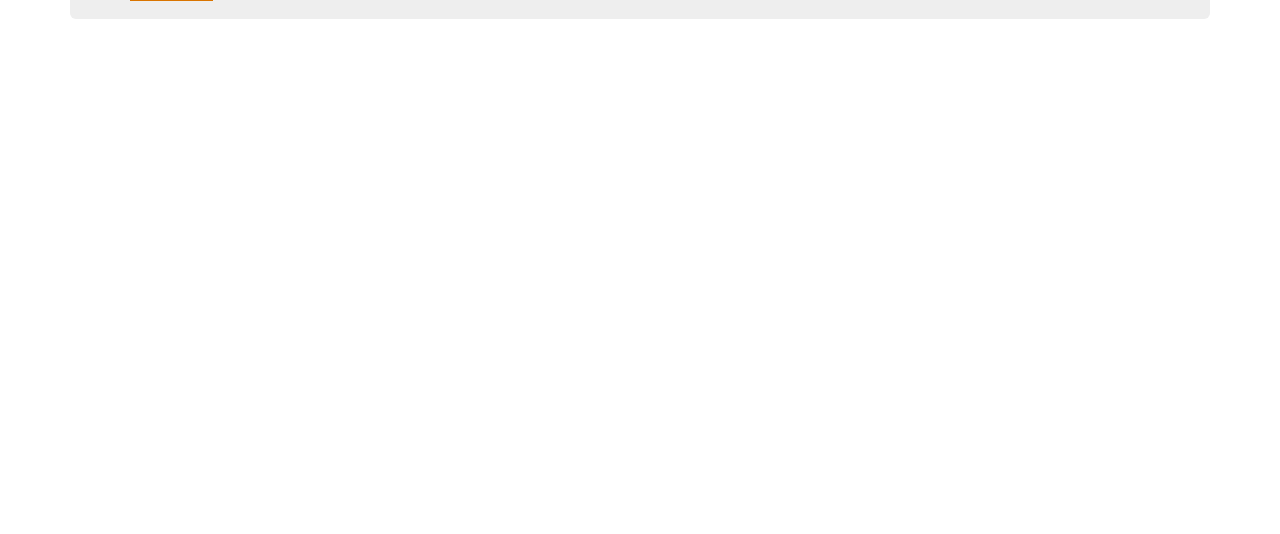
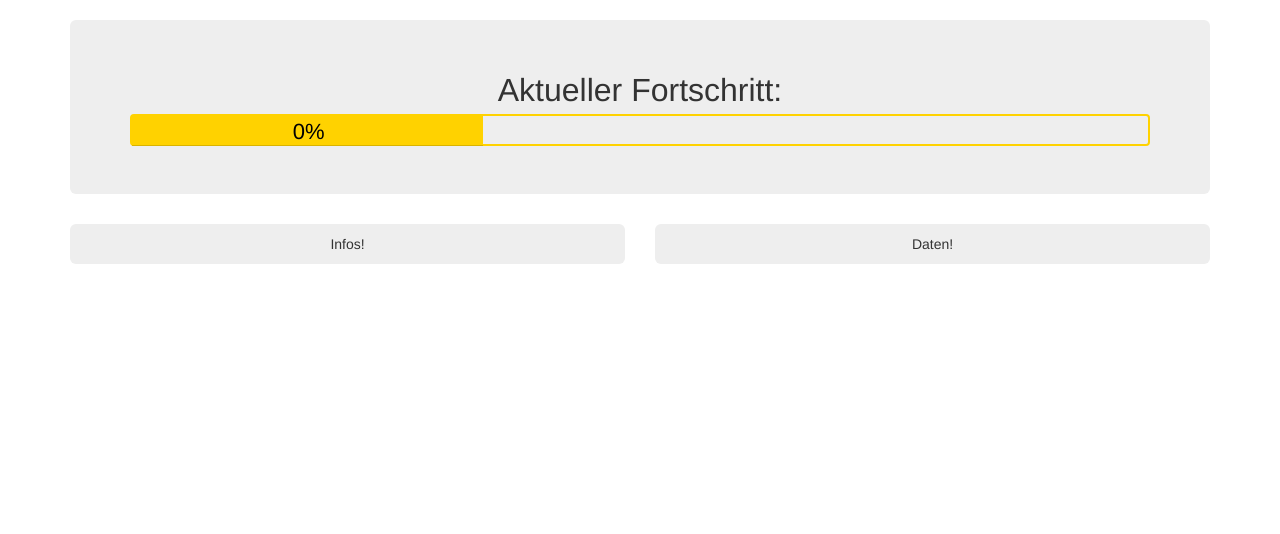
Before and after one commit to kvonholdt/stairs, a Flask app: page / in a window 1280 px wide. Shown: the part 160-694 px from the top of the page. Run offline with Flask 2, Linux system fonts and the light colour scheme; parts of the project's set-up code (start-up, migrations or seed data) failed here and were passed over; some libraries are stand-ins or nearby versions.

Commit message:
working on the webpage

```diff
--- a/webserver/app/templates/index.html
+++ b/webserver/app/templates/index.html
@@ -4,25 +4,10 @@
 		<script src="https://code.jquery.com/jquery-1.12.4.min.js"></script>
 		<script src="https://maxcdn.bootstrapcdn.com/bootstrap/3.3.6/js/bootstrap.min.js"></script>
 		<script type="text/javascript">
+
 $(document).ready(function() {
     const goal = 260;
     const interval = 2000
-    var get_parameter_by_name = function(name, url) {
-        if (!url) {
-            url = window.location.href;
-        }
-        name = name.replace(/[\[\]]/g, "\\$&");
-        var regex = new RegExp("[?&]" + name + "(=([^&#]*)|&|#|$)"),
-        results = regex.exec(url);
-        if (!results) return null;
-        if (!results[2]) return '';
-        return decodeURIComponent(results[2].replace(/\+/g, " "));
-    };
-
-
-    $('#exercise_btn').click(function() {
-        document.location.href = '/exercise?token=' + get_parameter_by_name('token');
-    });
 
     var show_progress = function(progress_json) {
     	console.log('success');
@@ -43,20 +28,81 @@
     }
 });
 		</script>
+        <style>
+        #progresstron {
+            font-size: 32px;
+        }
+		#progress {
+        	width: 34.5%;
+            color:black;
+            height: 30px;
+            font-size: 22px;
+            padding-top: 6px;
+            background-color: #ffd200;
+        }
+        #progress-bar {
+            border-style: solid;
+            border-width: 2px;
+            border-color: #ffd200;
+            height: 32px;
+            border-bottom-left-radius: 4px;
+            border-bottom-right-radius: 4px;
+            border-top-left-radius: 4px;
+            border-top-right-radius: 4px;
+            box-shadow: #000000;
+        }
+        #header{
+        	padding-top: 10px;
+        	padding-bottom: 10px;
+        }
+        #infotron{
+            background-size: cover;
+            padding: 10px;
+        }
+        #infoblock{
+            padding-left:0px;
+        }
+        #datatron{
+            background-size: cover;
+            padding: 10px;;
+        }
+        #datablock{
+            padding-right:0px;
+        }
+        img {
+    		width: 830px;
+            height: 130px;
+            display: block;
+    		margin: 0 auto;
+		}
+        col-md-6{
+		</style>
 	</head>
 	<body>
 		<div class="container">
-			<div class="header clearfix">
-				<h2 class="text-muted text-center">Fortschritt</h2>
-			</div>
-			<div class="jumbotron" id="emojitron">
+			<div class="jumbotron" id="header">
+          <img src="http://www.jungiandreamwork.co.uk/800x100sun.JPG" alt="Logo">
+          </div>
+			<div class="jumbotron" id="progresstron">
                 <div class="text-center">
                     Aktueller Fortschritt:<span id="progress_abs"></span>
                 </div>
-                <div id="progress" class="progress-bar" role="progressbar" aria-valuenow="0" aria-valuemin="0" aria-valuemax="100" style="width: 8.1%; height: 30px; font-size: 22px; padding-top:6px; background-color: #ff8800">
-			        <span>0%</span>
-		        </div>
+                <div id="progress-bar">
+                	<div id="progress" class="progress-bar" role="progressbar" aria-valuenow="0" aria-valuemin="0" aria-valuemax="100">
+			        <span  style="padding-left: 3px">0%</span>
+		        	</div>
+                </div>
 			</div>
+            <div class="col-md-6" id="infoblock">
+            <div class="jumbotron text-center" id="infotron">
+            Infos!
+            </div>
+            </div>
+            <div class="col-md-6" id="datablock">
+            <div class="jumbotron text-center" id="datatron">
+            Daten!
+            </div>
+            </div>
 		</div>
 	</body>
 </html>
```
Also changed, not shown: logo.png (added), logo_wide.png (added), 1 other file.
